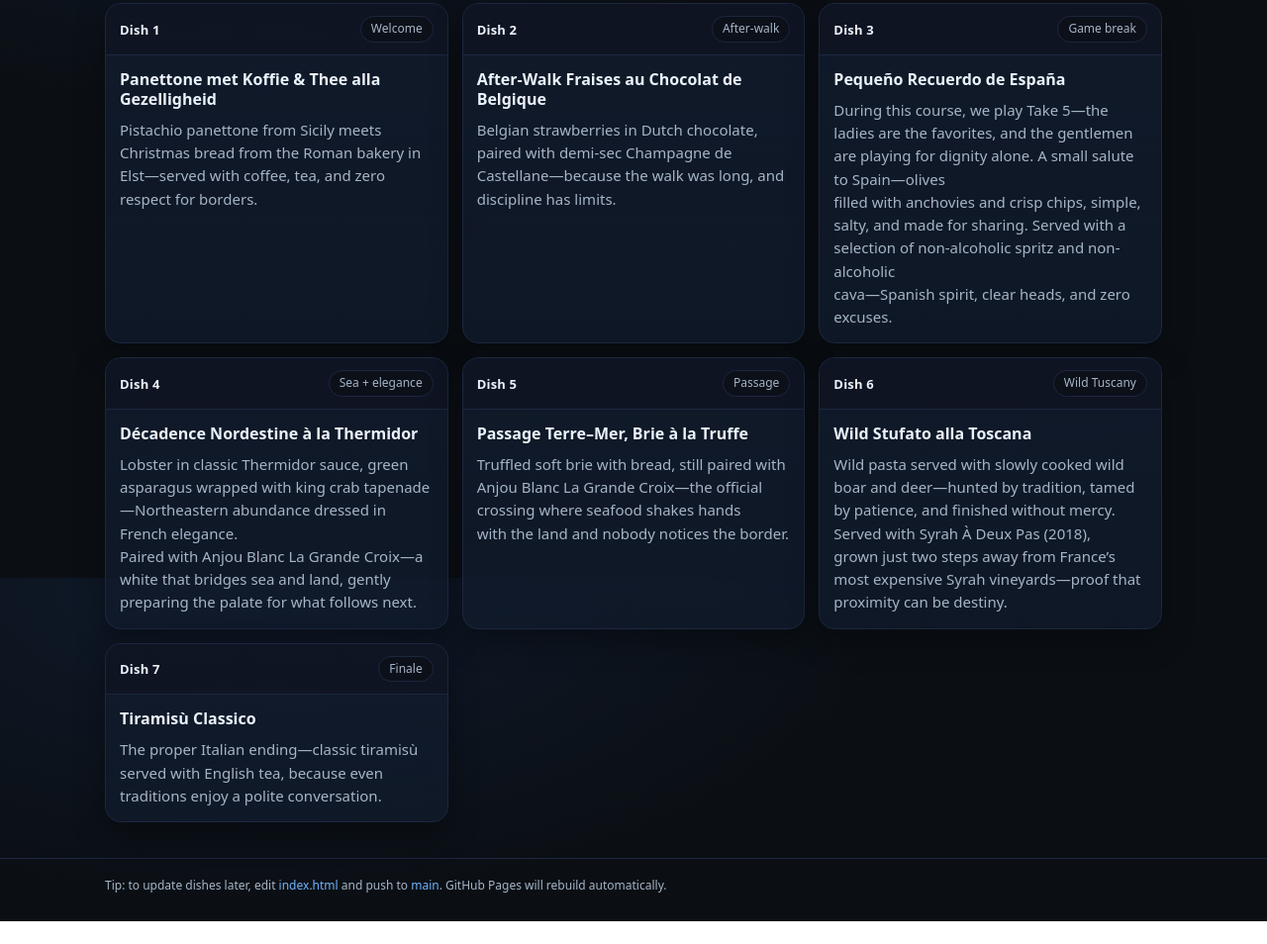
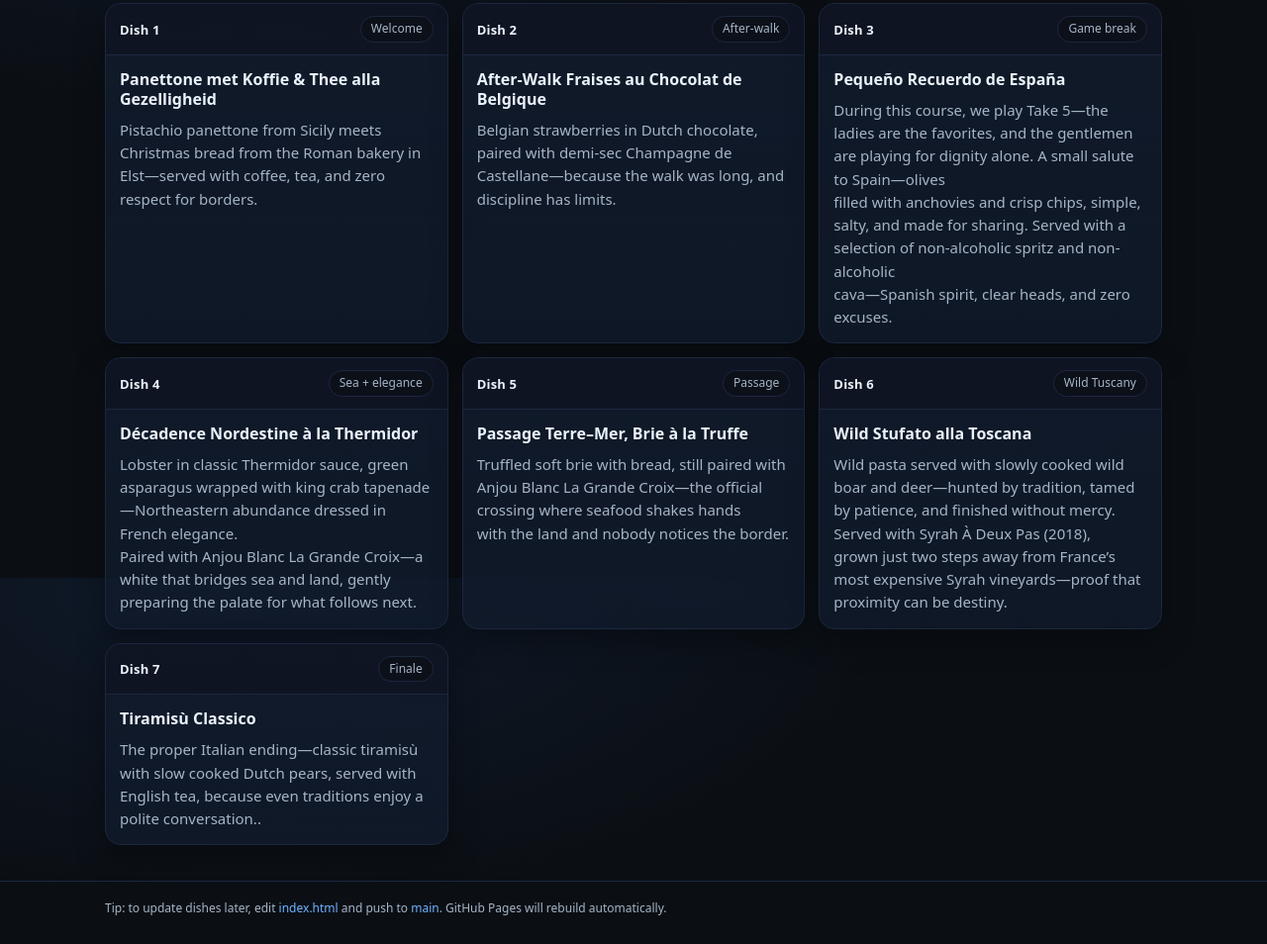
Before and after one commit to jguenza/event_calendar, a plain HTML site: page index.html in a window 1280 px wide. Shown: the part 216-1170 px from the top of the page at 99% size. Before the commit the page ends 1147 px from the top, so only its background shows below. Drawn offline with Linux system fonts and the light colour scheme.

Commit message:
Refine Dish 7 note (Tiramisù Classico)

```diff
--- a/index.html
+++ b/index.html
@@ -194,7 +194,7 @@ grown just two steps away from France’s most expensive Syrah vineyards—proof
           </div>
           <div class="cardBody">
             <h2 class="dishName">Tiramisù Classico</h2>
-            <p class="note">The proper Italian ending—classic tiramisù served with English tea, because even traditions enjoy a polite conversation.</p>
+            <p class="note">The proper Italian ending—classic tiramisù with slow cooked Dutch pears, served with English tea, because even traditions enjoy a polite conversation..</p>
           </div>
         </section>
 
```
